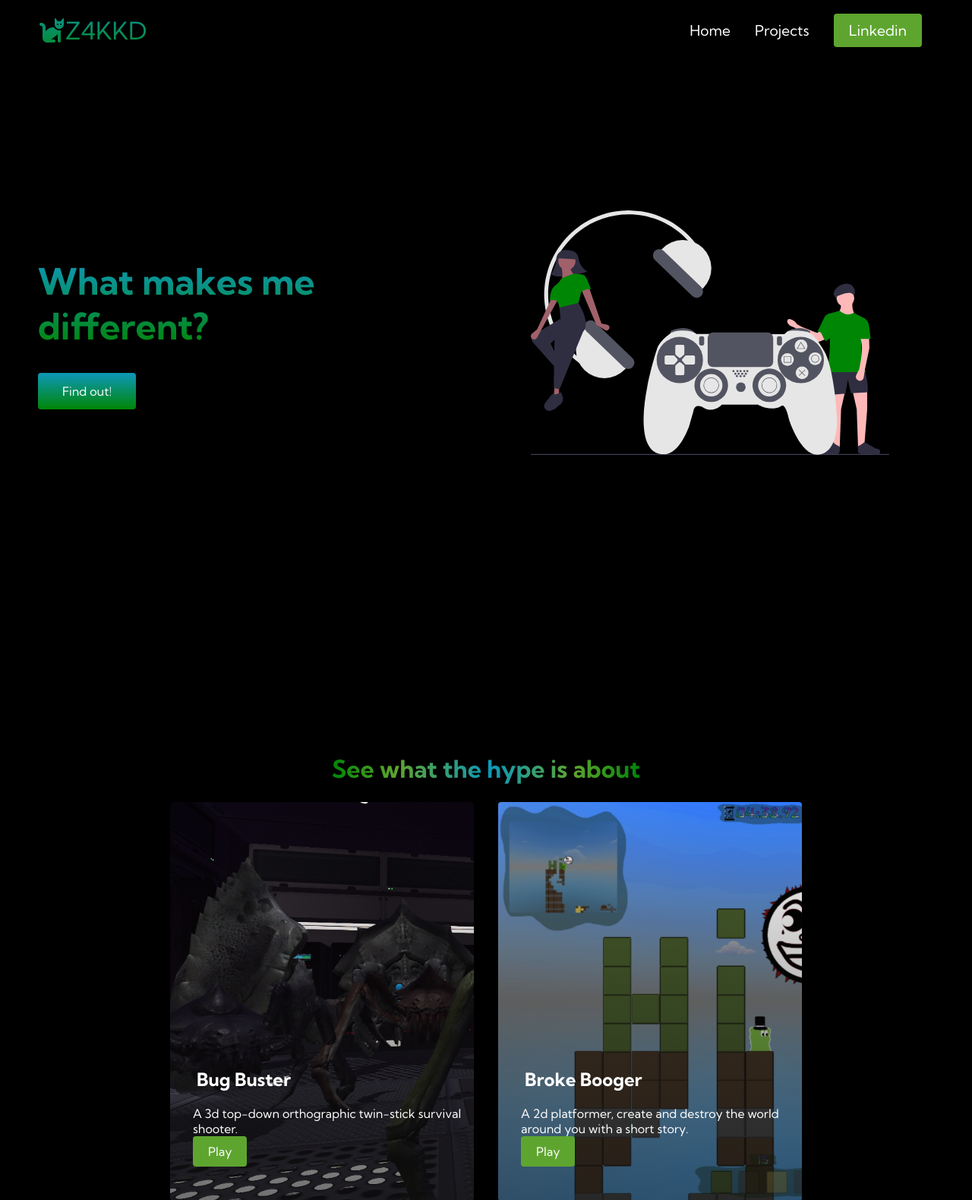
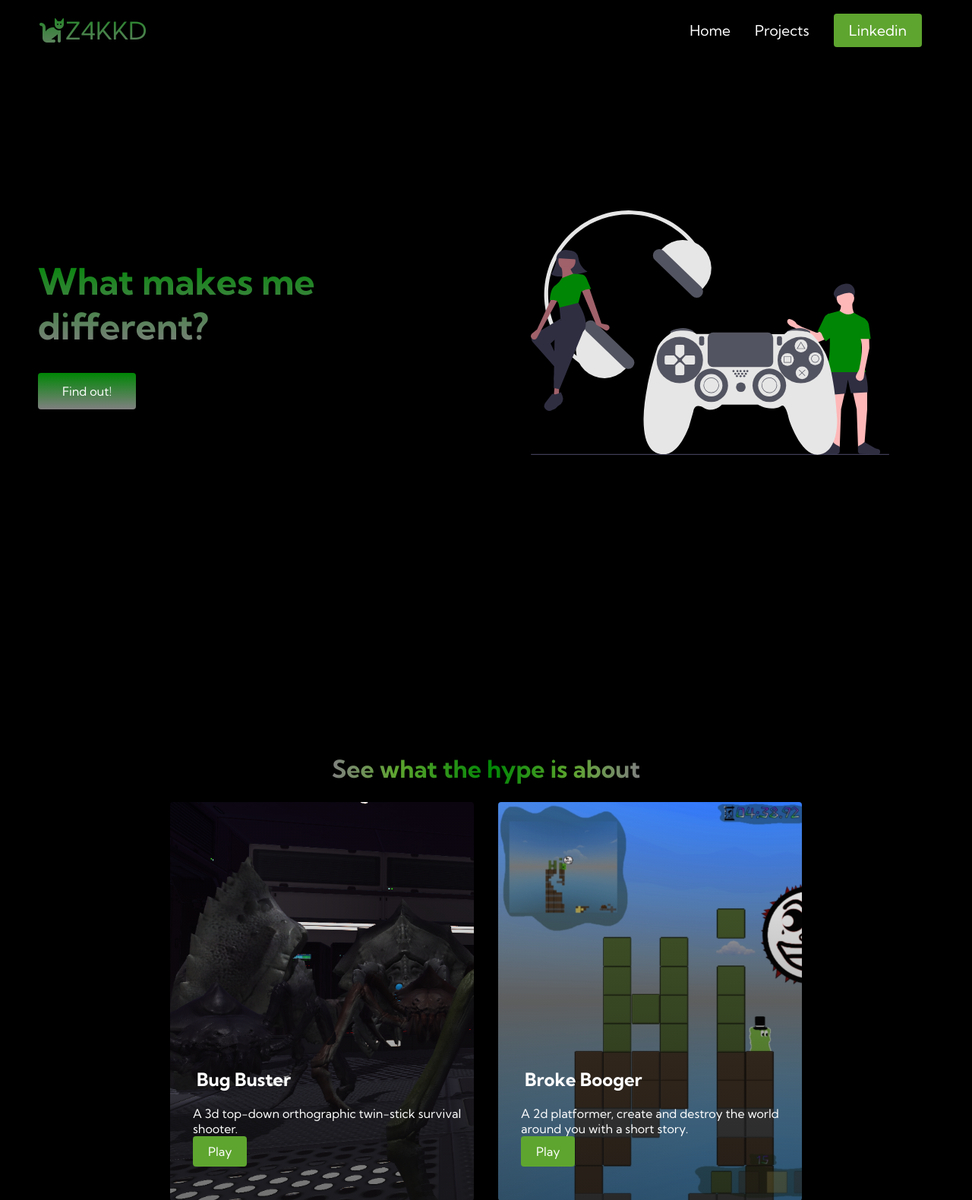
Before and after one commit to Z4KKD/Personal-Portfolio-Website, a PHP site: page /games.html in a window 1280 px wide. Shown: the top 1580 px of the page at 76% size. Run offline with PHP 8.4, Linux system fonts and the light colour scheme; some libraries are stand-ins or nearby versions.

Commit message:
Update styles.css

```diff
--- a/styles.css
+++ b/styles.css
@@ -34,7 +34,7 @@
 #navbar__logo
 {
     background-color: #5EA52F;
-    background-image: linear-gradient(to top, #008605 0%, #0D98BA 100%);
+    background-image: linear-gradient(to top, #808080 0%, #008605 100%);
     background-size: 100%;
     -webkit-background-clip: text;
     -moz-background-clip: text;
@@ -98,7 +98,7 @@
 
 .button:hover
 {
-    background: #0D98BA;
+    background: #008605;
     transition: all 0.3 ease;
 }
 
@@ -231,7 +231,7 @@
     {
         font-size: 3rem;
         background-color: #22BA28;
-        background-image: linear-gradient(to top, #008605 0%, #0D98BA 100%);
+        background-image: linear-gradient(to top, #808080 0%, #008605 100%);
         background-size: 100%;
         -webkit-background-clip: text;
         -moz-background-clip: text;
@@ -243,7 +243,7 @@
     {
         font-size: 2rem;
         background-color: #5EA52F;
-        background-image: linear-gradient(to top, #0D98BA 0%, #008605 100%);
+        background-image: linear-gradient(to top, #008605 0%, #808080 100%);
         background-size: 100%;
         text-align: center;
         -webkit-background-clip: text;
@@ -256,7 +256,7 @@
     {
         font-size: 1rem;
         background-color: #5EA52F;
-        background-image: linear-gradient(to top, #008605 0%, #0D98BA 100%);
+        background-image: linear-gradient(to top, #808080 0%, #008605 100%);
         background-size: 100%;
         text-align: center;
         -webkit-background-clip: text;
@@ -276,7 +276,7 @@
     .main__btn
     {
         font-size: 1rem;
-        background-image: linear-gradient(to top, #008605 0%, #0D98BA 100%);
+        background-image: linear-gradient(to top, #808080 0%, #008605 100%);
         padding: 14px 32px;
         border: none;
         border-radius: 4px;
@@ -303,7 +303,7 @@
         left: 0;
         width: 0;
         height: 100%;
-        background: #0D98BA;
+        background: #008605;
         transition: all 0.35s;
         border-radius: 4px;
     }
@@ -395,7 +395,7 @@
     .services h1
     {
         background-color: #22BA28;
-        background-image: linear-gradient(to right, #5EA52F 0%, #008605 0%, #5EA52F 21%, #0D98BA 52%, #5EA52F 78%, #008605 100%);
+        background-image: linear-gradient(to right, #5EA52F 0%, #808080 0%, #5EA52F 21%, #008605 52%, #5EA52F 78%, #808080 100%);
         background-size: 100%;
         margin-bottom: .5rem;
         font-size: 2.5rem;
@@ -473,8 +473,8 @@
         padding-right: 100px;
         text-align: center;
         font-size: 1.5rem;
-        background-color: #008605;
-        background-image: linear-gradient(to top, #008605 0%, #0D98BA 100%);
+        background-color: #808080;
+        background-image: linear-gradient(to top, #808080 0%, #008605 100%);
         background-size: 100%;
         -webkit-background-clip: text;
         -moz-background-clip: text;
```
